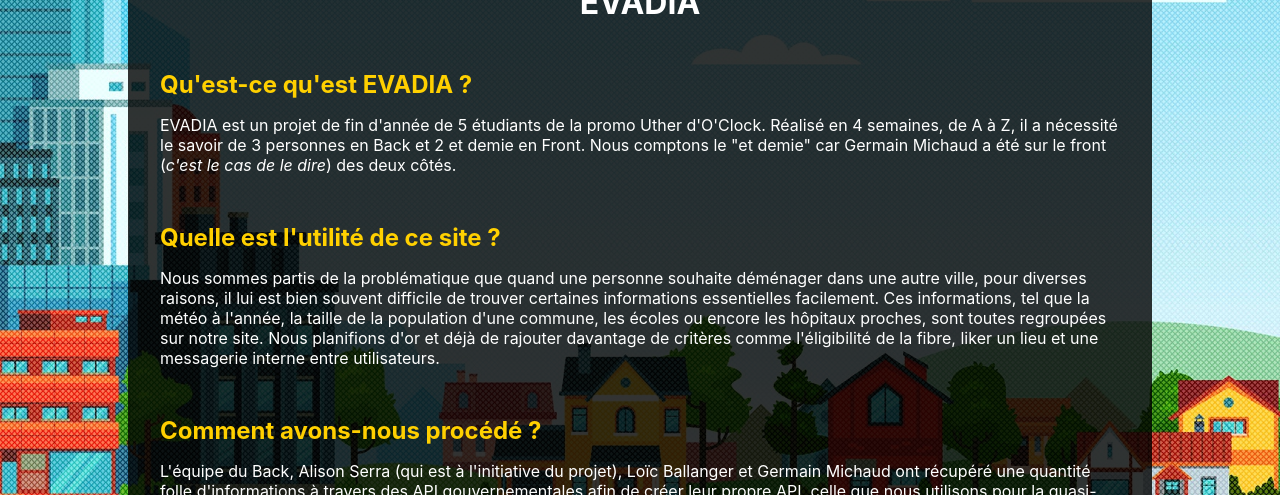
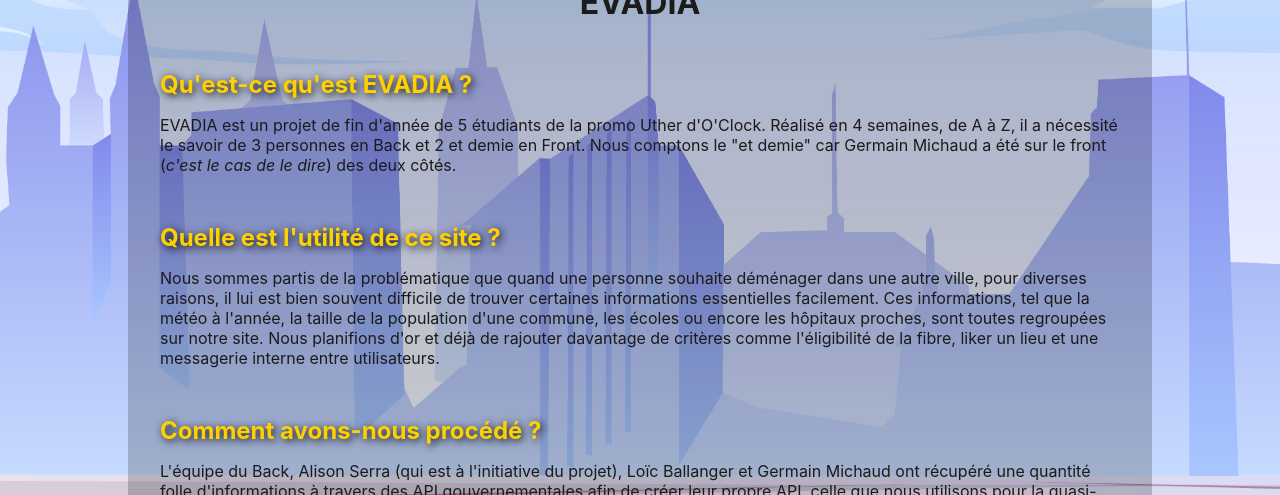
Before and after one commit to Lballanger/Evadia, a React (Vite) app in the folder front/: page /about in a window 1280 px wide. Shown: the part 248-743 px from the top of the page. Built offline with nearby package versions, Linux system fonts and the light colour scheme; no server answers.

Commit message:
new bckground and about bckgnd enhanced

```diff
--- a/front/src/components/About/styles.scss
+++ b/front/src/components/About/styles.scss
@@ -2,8 +2,8 @@
   &__container {
     margin-top: 6rem;
     padding-top: 2rem;
-    background-color: rgba(0, 0, 0, 0.8);
-    color: white;
+    background-color: rgba(0, 0, 0, 0.2);
+    color: rgb(27, 27, 27);
     border-radius: 1rem;
     width: 80%;
     margin-left: auto;
@@ -28,6 +28,7 @@
     margin-bottom: 1rem;
     margin-right: 2rem;
     color: rgb(255, 208, 0);
+    text-shadow: 2px 2px 8px rgb(0, 0, 0);
   }
   &__p {
     margin-left: 2rem;
@@ -81,7 +82,6 @@
       text-align: center;
       border-bottom: 2px solid black;
       border-radius: 20%;
-
     }
   }
 }
--- a/front/src/components/App/index.scss
+++ b/front/src/components/App/index.scss
@@ -5,7 +5,7 @@ body {
     sans-serif;
   -webkit-font-smoothing: antialiased;
   -moz-osx-font-smoothing: grayscale;
-  background-image: url("../../assets/images/bckgrnd_grid_uhd.jpg");
+  background-image: url("../../assets/images/bckgrnd_blue.jpg");
   background-repeat: no-repeat;
   background-size: cover;
   background-position: center center;
```
Also changed, not shown: front/src/assets/images/bckgrnd_blue.jpg (added), front/src/assets/images/bckgrnd_grid_uhd_2.jpg (added).
